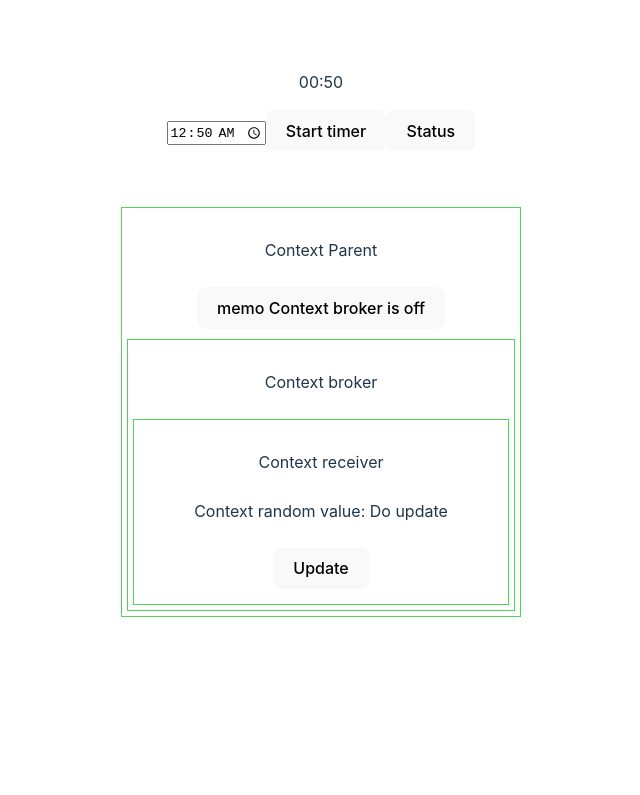
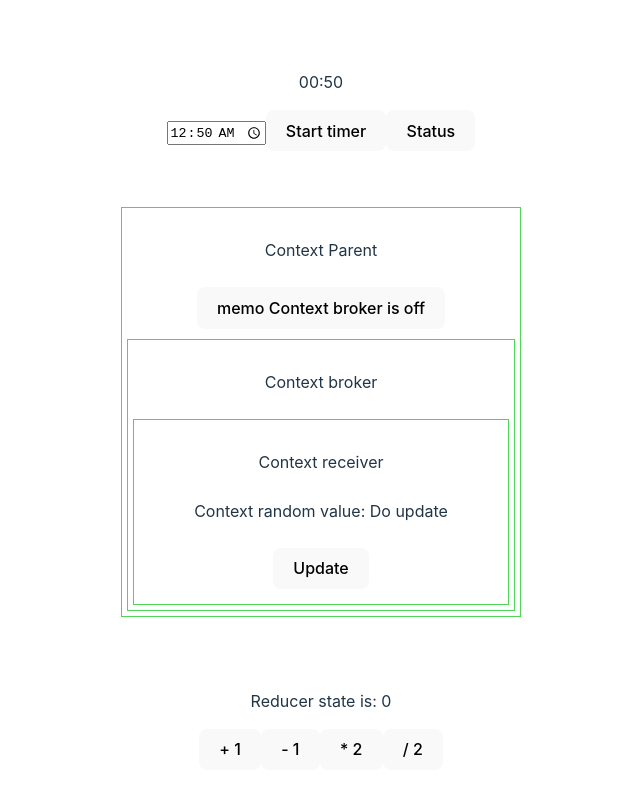
Before and after one commit to DuckPluck/react-sandbox, a React (Vite) app: page / in a window 1280 px wide. Shown: the part 211-1006 px from the top of the page, without its empty margins (319-959 px from the left). Before the commit the page ends 860 px from the top, so only its background shows below. Built offline with nearby package versions, Linux system fonts and the light colour scheme; no server answers.

Commit message:
add reducer hook

```diff
--- a/reducer.js
+++ b/reducer.js
@@ -0,0 +1,33 @@
+export const ACTIONS = {
+  INCREMENT: 'INCREMENT',
+  DECREMENT: 'DECREMENT',
+  MULTIPLY: 'MULTIPLY',
+  DIVIDE: 'DIVIDE',
+};
+
+export const initState = {
+  value: 0,
+}
+
+export function reducer(state, action) {
+  switch (action.type) {
+
+    case ACTIONS.INCREMENT:
+      console.log(`Reducer: value is incremented by 1`);
+      return {...state, value: state.value + 1};
+
+    case ACTIONS.DECREMENT:
+      console.log(`Reducer: value is decremented by 1`);
+      return {...state, value: state.value - 1};
+
+    case ACTIONS.MULTIPLY:
+      console.log(`Reducer: value is multiplied by 1`);
+      return {...state, value: state.value * 2};
+
+    case ACTIONS.DIVIDE:
+      console.log(`Reducer: value is divided by 1`);
+      return {...state, value: state.value / 2};
+
+    default: throw new Error('Reducer error')
+  }
+}
--- a/src/App.jsx
+++ b/src/App.jsx
@@ -6,6 +6,7 @@ import {OpenWeatherAPI} from './components/OpenWeatherAPI.jsx';
 import {Timer} from './components/Timer.jsx';
 import {Context} from '../context.js';
 import {ContextParent} from './components/ContextReceiver';
+import {ReducerReceiver} from './components/ReducerReceiver';
 
 
 export function App() {
@@ -36,12 +37,12 @@ export function App() {
             <ContextParent/>
           </Context.Provider>
 
+          <ReducerReceiver/>
         </div>
       </>
   );
 }
 
-// TODO: useMemo (надо еще сделать чтобы по кнопке включался и выключался)
 // TODO: Reducer
 // TODO: итерировать компоненты (список)
 // TODO: refs
--- a/src/components/ReducerReceiver.jsx
+++ b/src/components/ReducerReceiver.jsx
@@ -0,0 +1,16 @@
+import React, {useEffect, useReducer} from 'react';
+import {reducer, initState, ACTIONS} from '../../reducer.js';
+
+export function ReducerReceiver() {
+  const [state, dispatch] = useReducer(reducer, initState);
+
+  return (
+      <div>
+        <p>Reducer state is: {state.value}</p>
+        <button onClick={() => dispatch({type: ACTIONS.INCREMENT})}>+ 1</button>
+        <button onClick={() => dispatch({type: ACTIONS.DECREMENT})}>- 1</button>
+        <button onClick={() => dispatch({type: ACTIONS.MULTIPLY})}>* 2</button>
+        <button onClick={() => dispatch({type: ACTIONS.DIVIDE})}>/ 2</button>
+      </div>
+  );
+}
```
